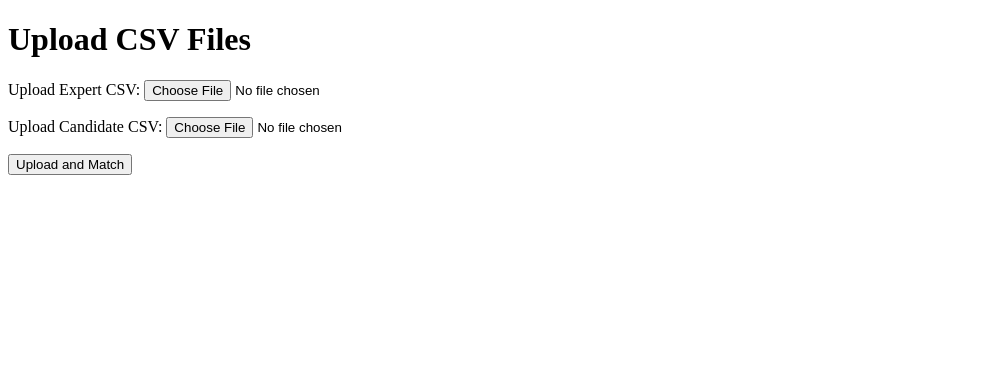
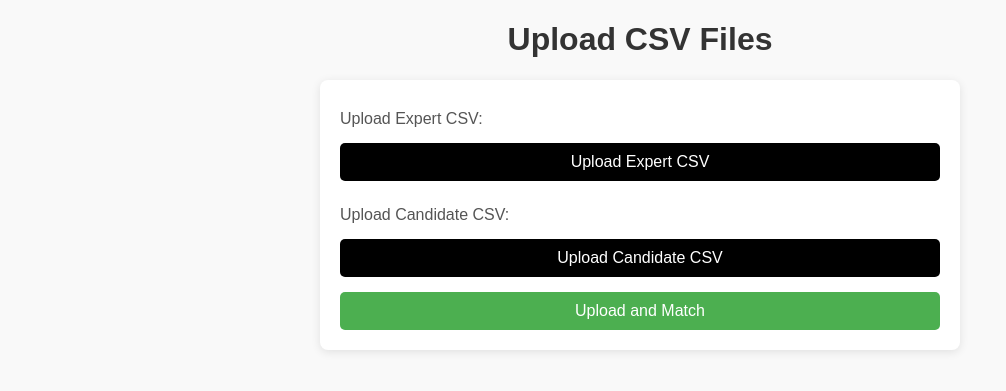
Before and after one commit to singhanmolpreet/expert_matching_system, a Django app: page /upload/ in a window 1280 px wide. Shown: the top 391 px of the page, without its empty margins (0-1006 px from the left). Run offline with Django 5.2, Linux system fonts and the light colour scheme.

Commit message:
Update to correct relevancy score with styled frontend

```diff
--- a/rac_system/core/templates/core/upload.html
+++ b/rac_system/core/templates/core/upload.html
@@ -3,13 +3,100 @@
 <head>
     <meta charset="UTF-8">
     <title>Upload CSV</title>
+    <style>
+        body {
+            font-family: Arial, sans-serif; /* Set a default font */
+            margin: 20px; /* Margin around the body */
+            background-color: #f9f9f9; /* Light background color */
+        }
+
+        h1 {
+            color: #333; /* Darker color for the header */
+            text-align: center; /* Center the header */
+        }
+
+        .upload-container {
+            max-width: 600px; /* Limit width of the container */
+            margin: 0 auto; /* Center align the container */
+            background-color: #fff; /* White background for the container */
+            padding: 20px; /* Padding inside the container */
+            border-radius: 8px; /* Rounded corners */
+            box-shadow: 0 2px 10px rgba(0, 0, 0, 0.1); /* Subtle shadow for depth */
+        }
+
+        form {
+            display: flex;
+            flex-direction: column; /* Stack elements vertically */
+        }
+
+        label {
+            margin: 10px 0 5px; /* Space around labels */
+            color: #555; /* Slightly lighter text color for labels */
+        }
+
+        input[type="file"] {
+            margin-bottom: 15px; /* Space below file inputs */
+            display: none; /* Hide default file input */
+        }
+
+        .custom-file-upload {
+            margin-bottom: 15px; /* Space below button */
+            padding: 10px; /* Padding inside the button */
+            background-color: black; /* Black background */
+            color: white; /* White text */
+            border: none; /* Remove border */
+            border-radius: 5px; /* Rounded corners */
+            cursor: pointer; /* Pointer cursor on hover */
+            font-size: 16px; /* Font size for the button */
+            transition: background-color 0.3s; /* Transition effect for hover */
+            text-align: center; /* Center the text */
+        }
+
+        .custom-file-upload:hover {
+            background-color: #444; /* Darker black on hover */
+        }
+
+        button {
+            padding: 10px; /* Padding inside the button */
+            background-color: #4CAF50; /* Green background */
+            color: white; /* White text */
+            border: none; /* Remove border */
+            border-radius: 5px; /* Rounded corners */
+            cursor: pointer; /* Pointer cursor on hover */
+            font-size: 16px; /* Font size for the button */
+            transition: background-color 0.3s; /* Transition effect for hover */
+        }
+
+        button:hover {
+            background-color: #45a049; /* Darker green on hover */
+        }
+
+        .error-message {
+            color: red; /* Red color for error messages */
+            margin-top: 10px; /* Space above error messages */
+        }
+    </style>
 </head>
 <body>
     <h1>Upload CSV Files</h1>
-    <form method="POST" enctype="multipart/form-data">
-        {% csrf_token %}
-        {{ form.as_p }}
-        <button type="submit">Upload and Match</button>
-    </form>
+    <div class="upload-container">
+        <form method="POST" enctype="multipart/form-data">
+            {% csrf_token %}
+            <label for="expert_csv">Upload Expert CSV:</label>
+            <label class="custom-file-upload">
+                <input type="file" name="expert_csv" id="expert_csv" accept=".csv" required>
+                Upload Expert CSV
+            </label>
+            <label for="candidate_csv">Upload Candidate CSV:</label>
+            <label class="custom-file-upload">
+                <input type="file" name="candidate_csv" id="candidate_csv" accept=".csv" required>
+                Upload Candidate CSV
+            </label>
+            <button type="submit">Upload and Match</button>
+        </form>
+        {% if form.non_field_errors %}
+            <div class="error-message">{{ form.non_field_errors }}</div> <!-- Display form errors -->
+        {% endif %}
+    </div>
 </body>
 </html>
--- a/rac_system/core/urls.py
+++ b/rac_system/core/urls.py
@@ -3,4 +3,5 @@ from . import views
 
 urlpatterns = [
     path('upload/', views.upload_and_match, name='upload_and_match'),
+    path('download_pdf/', views.download_pdf, name='download_pdf'),  # Add this line
 ]
--- a/rac_system/core/views.py
+++ b/rac_system/core/views.py
@@ -1,3 +1,14 @@
+import csv
+from django.shortcuts import render
+from .models import Expert, Candidate, Score
+from .forms import UploadCSVForm
+from io import TextIOWrapper
+from django.http import HttpResponse
+from django.template.loader import get_template, render_to_string
+from fpdf import FPDF
+
+
+
 import csv
 from django.shortcuts import render
 from .models import Expert, Candidate, Score
@@ -78,3 +89,39 @@ def upload_and_match(request):
         form = UploadCSVForm()
 
     return render(request, 'core/upload.html', {'form': form})
+
+
+
+def download_pdf(request):
+    # Query all scores for the PDF
+    scores = Score.objects.all()
+
+    # Create a PDF object
+    pdf = FPDF()
+    pdf.add_page()
+
+    # Set font
+    pdf.set_font("Arial", size=12)
+
+    # Add a title
+    pdf.cell(200, 10, txt="Interview Assignments", ln=True, align='C')
+
+    # Add header for the table
+    pdf.set_font("Arial", 'B', size=12)
+    pdf.cell(60, 10, 'Expert', 1)
+    pdf.cell(60, 10, 'Candidate', 1)
+    pdf.cell(60, 10, 'Relevancy Score', 1)
+    pdf.ln()
+
+    # Add data to the table
+    pdf.set_font("Arial", size=12)
+    for score in scores:
+        pdf.cell(60, 10, score.expert.name, 1)
+        pdf.cell(60, 10, score.candidate.name, 1)
+        pdf.cell(60, 10, f"{score.relevancy_score:.2f}", 1)
+        pdf.ln()
+
+    # Set the response
+    response = HttpResponse(pdf.output(dest='S').encode('latin1'), content_type='application/pdf')
+    response['Content-Disposition'] = 'attachment; filename="interview_assignments.pdf"'
+    return response
--- a/rac_system/rac_system/urls.py
+++ b/rac_system/rac_system/urls.py
@@ -19,5 +19,5 @@ from django.urls import path, include
 
 urlpatterns = [
     path('admin/', admin.site.urls),
-    path('', include('core.urls')),  # Include the app's URLs
+    path('', include('core.urls')),  # Make sure this is present
 ]
```
Also changed, not shown: rac_system/core/templates/core/results.html (+45 -0 lines), rac_system/db.sqlite3.
